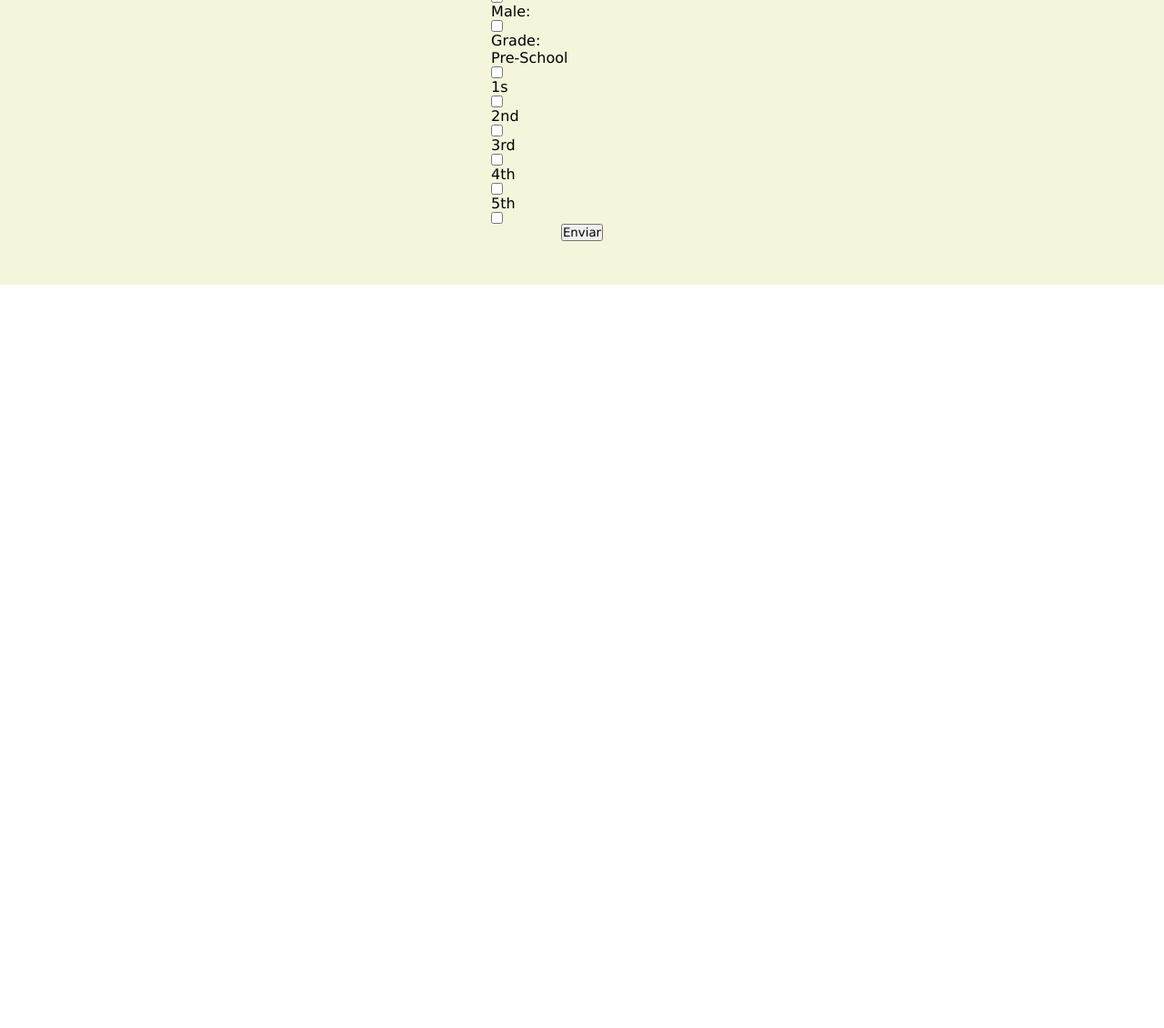
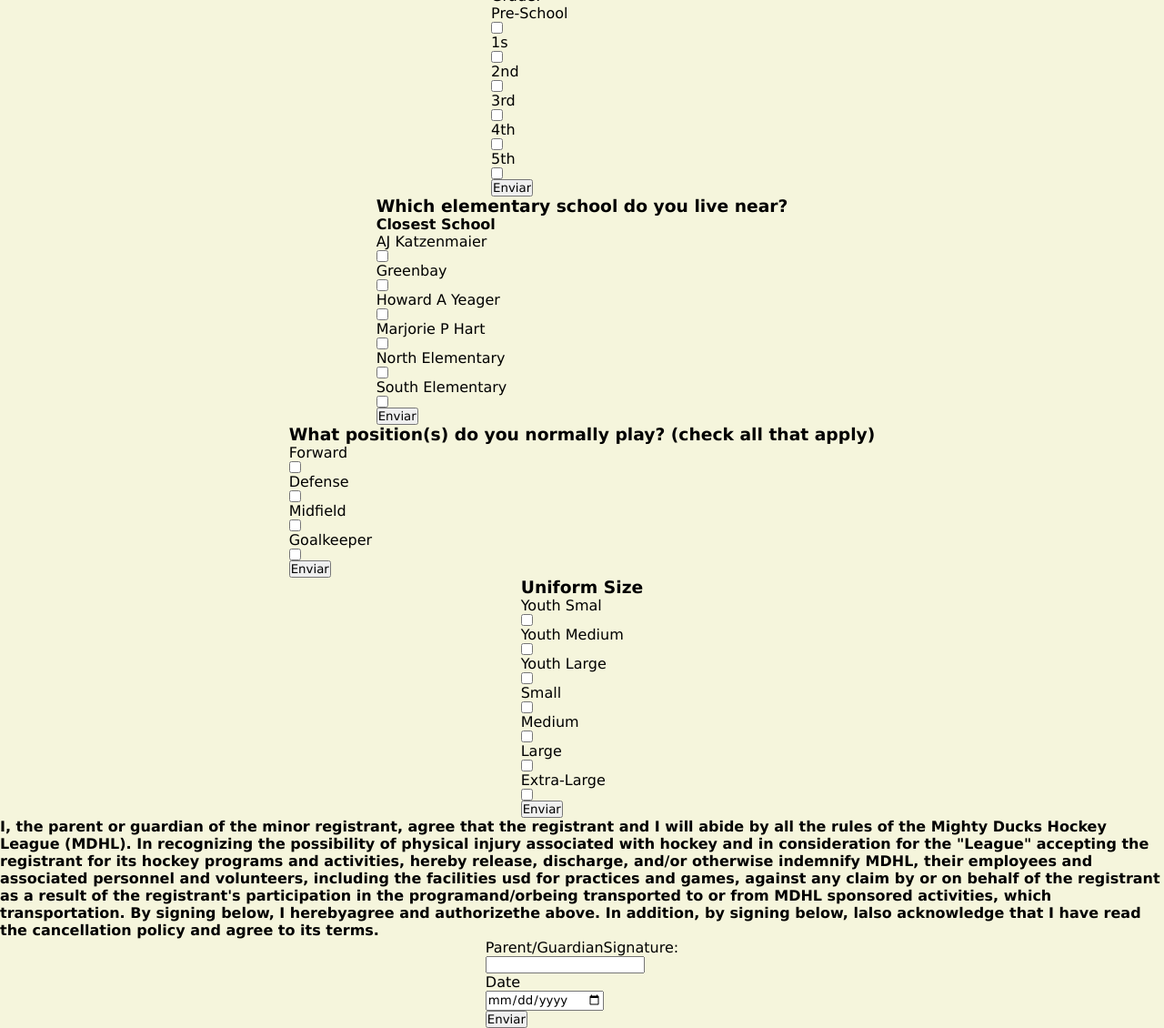
Before and after one commit to adweb7/t1m1-agusdona, a plain HTML site: page aseets/pages/registration.html in a window 1280 px wide. Shown: the part 487-1617 px from the top of the page at 91% size. Before the commit the page ends 800 px from the top, so only its background shows below. Drawn offline with Linux system fonts and the light colour scheme.

Commit message:
diseño en show data y formulario

```diff
--- a/aseets/pages/registration.html
+++ b/aseets/pages/registration.html
@@ -30,85 +30,93 @@
         <div>
             <form action="./show_data.html" method="get">
                 <label for="name">Player's First Name:</label>
-                <input type="text" id="name" name="nombre">
+                <input type="text" id="name" name="Nombre">
                 <label for="lastname">Last Name:</label>
-                <input type="text" id="lastname" name="apellido">
+                <input type="text" id="lastname" name="Apellido">
                 <label for="address">Sreet Address:</label>
-                <input type="text" id="address" name="direccion">
+                <input type="text" id="address" name="Direccion">
                 <label for="city">City:</label>
-                <input type="text" id="city" name="ciudad">
+                <input type="text" id="city" name="Ciudad">
                 <label for="code">Zip Code:</label>
-                <input type="text" id="code" name="codigo postal">
+                <input type="text" id="code" name="Codigo postal">
                 <label for="birthday">Birth Date(mm/dd/yyyy):</label>
-                <input type="date" id="birthday" name="cumpleaños">
+                <input type="date" id="birthday" name="Nacimiento">
                 Gender:
                 <label for="gender">Female</label>
-                <input type="checkbox" id="gender" name="genero" value="Female">
+                <input type="checkbox" id="gender" name="Genero" value="Female">
                 <label for="gender">Male:</label>
-                <input type="checkbox" id="gender" name="genero" value="Male">
+                <input type="checkbox" id="gender" name="Genero" value="Male">
                 Grade:
                 <label for="grade">Pre-School</label>
-                <input type="checkbox" id="grade" name="grado" value="Pre School">
+                <input type="checkbox" id="grade" name="Grado" value="Pre School">
                 <label for="grade">1s</label>
-                <input type="checkbox" id="grade" name="grado" value="1st">
+                <input type="checkbox" id="grade" name="Nro Grado" value="1st">
                 <label for="grade">2nd</label>
-                <input type="checkbox" id="grade" name="grado" value="2nd">
+                <input type="checkbox" id="grade" name="Nro Grado" value="2nd">
                 <label for="grade">3rd</label>
-                <input type="checkbox" id="grade" name="grado" value="3rd">
+                <input type="checkbox" id="grade" name="Nro Grado" value="3rd">
                 <label for="grade">4th</label>
-                <input type="checkbox" id="grade" name="grado" value="4th">
+                <input type="checkbox" id="grade" name="Nro Grado" value="4th">
                 <label for="grade">5th</label>
-                <input type="checkbox" id="grade" name="grado" value="5th">
+                <input type="checkbox" id="grade" name="Nro Grado" value="5th">
+
+                <input type="submit" value="Enviar">
             </form>
         </div>
-        <!-- <div>
+        <div>
             <form action="./show_data.html" method="get">
                 <h3>Which elementary school do you live near?</h3>
                 <h4>Closest School</h4>
                 <label for="school">AJ Katzenmaier</label>
-                <input type="checkbox" id="school" name="escuelacercana" value="AJ Katzenmaier">
+                <input type="checkbox" id="school" name="EscuelaCercana" value="AJ Katzenmaier">
                 <label for="school">Greenbay</label>
-                <input type="checkbox" id="school" name="escuelacercana" value="Greenbay">
+                <input type="checkbox" id="school" name="EscuelaCercana" value="Greenbay">
                 <label for="school">Howard A Yeager</label>
-                <input type="checkbox" id="school" name="escuelacercana" value="Howard A Yeager">
+                <input type="checkbox" id="school" name="EscuelaCercana" value="Howard A Yeager">
                 <label for="school">Marjorie P Hart</label>
-                <input type="checkbox" id="school" name="escuelacercana" value="Marjorie P Hart">
+                <input type="checkbox" id="school" name="EscuelaCercana" value="Marjorie P Hart">
                 <label for="school">North Elementary</label>
-                <input type="checkbox" id="school" name="escuelacercana" value="North Elementary">
+                <input type="checkbox" id="school" name="EscuelaCercana" value="North Elementary">
                 <label for="school">South Elementary</label>
                 <input type="checkbox" id="school" name="escuelacercana" value="South Elementary">
+
+                <input type="submit" value="Enviar">
             </form>
         </div>
         <div>
             <form action="./show_data.html" method="get">
                 <h3>What position(s) do you normally play? (check all that apply)</h3>
                 <label for="position">Forward</label>
-                <input type="checkbox" id="position" name="posicionjuego" value="Forward">
+                <input type="checkbox" id="position" name="Posicion" value="Forward">
                 <label for="position">Defense</label>
-                <input type="checkbox" id="position" name="posicionjuego" value="Defense">
+                <input type="checkbox" id="position" name="Posicion" value="Defense">
                 <label for="position">Midfield</label>
-                <input type="checkbox" id="position" name="posicionjuego" value="Midfield">
+                <input type="checkbox" id="position" name="Posicion" value="Midfield">
                 <label for="position">Goalkeeper</label>
-                <input type="checkbox" id="position" name="posicionjuego" value="Goalkeeper">
+                <input type="checkbox" id="position" name="Posicion" value="Goalkeeper">
+
+            <input type="submit" value="Enviar">
             </form>
         </div>
         <div>
             <form action="./show_data.html" method="get">
                 <h3>Uniform Size</h3>
                 <label for="size-uniform">Youth Smal</label>
-                <input type="checkbox" id="size-uniform" name="talleuniforme" value="Youth Smal">
+                <input type="checkbox" id="size-uniform" name="Talle" value="Youth Smal">
                 <label for="size-uniform">Youth Medium</label>
-                <input type="checkbox" id="size-uniform" name="talleuniforme" value="Youth Medium">
+                <input type="checkbox" id="size-uniform" name="Talle" value="Youth Medium">
                 <label for="size-uniform">Youth Large</label>
-                <input type="checkbox" id="size-uniform" name="talleuniforme" value="Youth Large">
+                <input type="checkbox" id="size-uniform" name="Talle" value="Youth Large">
                 <label for="size-uniform">Small</label>
-                <input type="checkbox" id="size-uniform" name="talleuniforme" value="Small">
+                <input type="checkbox" id="size-uniform" name="Talle" value="Small">
                 <label for="size-uniform">Medium</label>
-                <input type="checkbox" id="size-uniform" name="talleuniforme" value="Medium">
+                <input type="checkbox" id="size-uniform" name="Talle" value="Medium">
                 <label for="size-uniform">Large</label>
-                <input type="checkbox" id="size-uniform" name="talleuniforme" value="Large">
+                <input type="checkbox" id="size-uniform" name="Talle" value="Large">
                 <label for="size-uniform">Extra-Large</label>
-                <input type="checkbox" id="size-uniform" name="talleuniforme" value="Extra Large">
+                <input type="checkbox" id="size-uniform" name="Talle" value="Extra Large">
+
+                <input type="submit" value="Enviar">
             </form>
         </div>
         <div>
@@ -128,14 +136,16 @@
         <div>
             <form action="./show_data.html" method="get">
                 <label for="firma">Parent/GuardianSignature:</label>
-                <input type="text" id="firma" name="firmatutor">
+                <input type="text" id="firma" name="Firma">
                 <label for="date">Date</label>
-                <input type="date" id="date" name="fechafirma">
+                <input type="date" id="date" name="Fecha">
+
+                <input type="submit" value="Enviar">
             </form>
 
 
-        </div> -->
-        <input type="submit" value="Enviar">
+        </div>
+
     </main>
 
     <footer>
```
Also changed, not shown: aseets/pages/show_data.html (+1 -1 lines).
